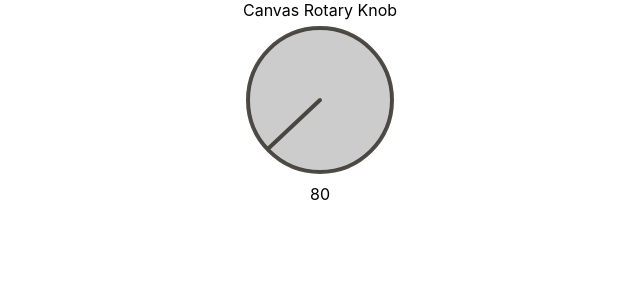
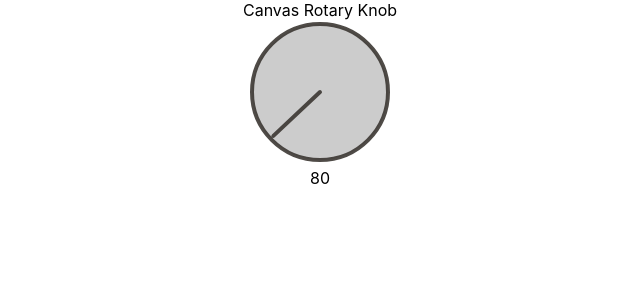
Before and after one commit to TimSusa/react-canvas-rotary-knob, a React (Create React App) app: page / in a window 1280 px wide. Shown: the top 300 px of the page, without its empty margins (320-960 px from the left). Built offline with nearby package versions, Linux system fonts and the light colour scheme.

Commit message:
fix: Correct width

```diff
--- a/src/RotaryKnob.tsx
+++ b/src/RotaryKnob.tsx
@@ -4,8 +4,8 @@ export default RotaryKnob;
 
 function RotaryKnob({
   isDisabled = false,
-  width = 160,
-  height = 160,
+  tWidth = 160,
+  tHeight = 160,
   value = 80,
   max = 127,
   backgroundColor = "#ccc",
@@ -13,7 +13,10 @@ function RotaryKnob({
   showValueLabel = true,
   cbValChanged = (val: number) => val,
 }) {
-  const caretWidth = width / 40;
+  const caretWidth = tWidth / 40;
+  const width = tWidth - 4 * caretWidth;
+  const height = tHeight - 4 * tHeight / 40;
+
   const canvasRef: any = useRef(null);
   const context = useRef(null);
   const [val, setVal] = useState(value);
@@ -71,7 +74,7 @@ function RotaryKnob({
   function draw(vDiff: number) {
     const ctx: any = context.current;
     if (!ctx.canvas) return;
-    const yVal: number = yToVal(vDiff) ;
+    const yVal: number = yToVal(vDiff);
     const yValTmp: number = yVal * max;
     setVal(yValTmp);
     cbValChanged(yValTmp);
@@ -110,7 +113,7 @@ function RotaryKnob({
     ctx.arc(
       0,
       0,
-      canvasRef.current.width / 2 - 2 * caretWidth,
+      canvasRef.current.width / 2 - caretWidth,
       0,
       Math.PI * 2,
       true,
```
Also changed, not shown: 1 other file (tests, documents, lock files or other folders).
